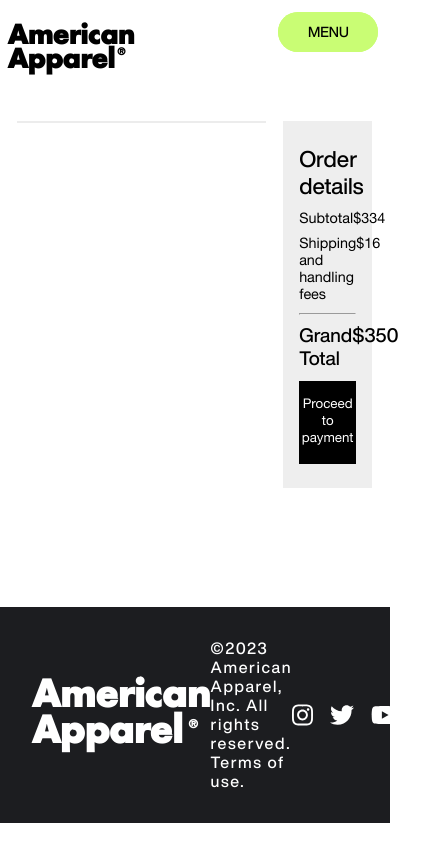
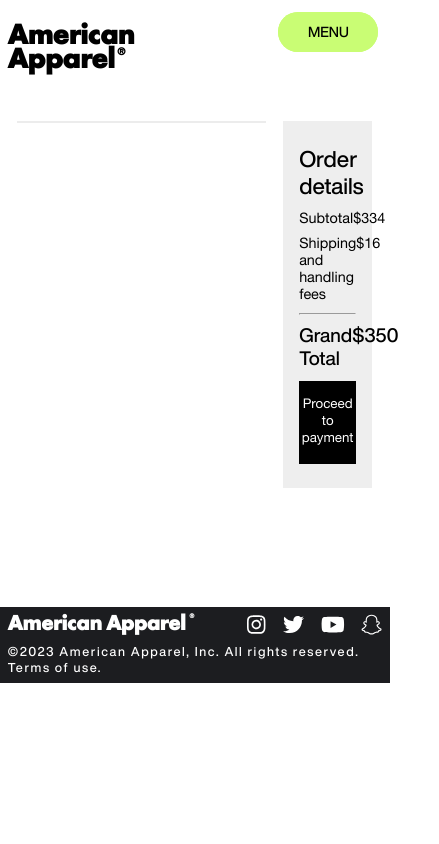
Before and after one commit to PiyushG-dev/e-commerce-app-main, a React (Vite) app: page /cart in a window 390 px wide. Shown: the whole page, 439 px wide, since content can reach past the window. Built offline with nearby package versions, Linux system fonts and the light colour scheme.

Commit message:
responsive shop page

```diff
--- a/src/components/about/About.module.css
+++ b/src/components/about/About.module.css
@@ -1,6 +1,6 @@
 .wrapper{
-    padding-left: 2rem;
-    padding-right: 2rem;
+    padding-left: 2vw;
+    padding-right: 2vw;
     padding-bottom: 14vmax;
     display: flex;
     justify-content: space-between;
@@ -38,3 +38,27 @@
     font-size: 1rem;
     text-transform: uppercase;
 }
+/* tablet version */
+
+@media (max-width:1000px){
+    .wrapper{
+        flex-direction: column;
+        align-items: center;
+        text-align: center;
+        gap: 4vmax;
+    }
+
+    .left{
+        width: 80%;
+    }
+
+    .left h1{
+        font-size: 4vmax;
+    }
+
+    .right{
+        width: 80%;
+        gap: 2vmax;
+        align-items: center;
+    }
+}
--- a/src/components/acknowledge/Acknowledge.module.css
+++ b/src/components/acknowledge/Acknowledge.module.css
@@ -22,13 +22,14 @@
 
 .container h2{
     font-family: mono;
+    font-size: 2vmax;
     margin-bottom: 2rem;
 }
 
 .button{
     font-family: mono;
     color: #fff;
-    padding: 1.5rem 3rem;
+    padding: 1.2rem 2.5rem;
     border-radius: 2rem;
     background-color: #1c1d20;
     cursor: pointer;
--- a/src/components/footer/Footer.jsx
+++ b/src/components/footer/Footer.jsx
@@ -11,6 +11,7 @@ import {
 const Footer = () => {
   return (
     <section className={styles.wrapper}>
+      <div className={styles.container}>
         <div className={styles.logo}>
           <h1>American</h1>
           <h1>
@@ -26,6 +27,10 @@ const Footer = () => {
           <FontAwesomeIcon icon={faYoutube} />
           <FontAwesomeIcon icon={faSnapchat} />
         </div>
+      </div>
+      <div className={styles.copyright_mobile}>
+        ©2023 American Apparel, Inc. All rights reserved. Terms of use.
+      </div>
     </section>
   );
 };
--- a/src/components/footer/Footer.module.css
+++ b/src/components/footer/Footer.module.css
@@ -1,6 +1,9 @@
 .wrapper{
-    padding: 2rem 2rem;
+    padding: 2vw 2vw;
     background: #1c1d20;
+}
+
+.container{
     display: flex;
     justify-content: space-between;
     align-items: center;
@@ -9,8 +12,8 @@
 .logo{
     color: #fff;
     font-family: futura;
-    font-size: 1.5rem;
-    line-height: 2.2rem;
+    font-size: 1.5vmax;
+    line-height: 2.4vmax;
     display: flex;
     flex-direction: column;
     position: relative;
@@ -21,10 +24,10 @@
 }
 
 .registered{
-    font-size: .7rem;
+    font-size: .7vmax;
     position: absolute;
-    top: -.5rem;
-    right: .8rem;
+    top: -1vmax;
+    right: .8vmax;
 }
 
 .socials{
@@ -37,5 +40,39 @@
 .copyright{
     color: #fff;
     font-family: helve-med;
+    font-size: 1.5vmax;
     letter-spacing: .1rem;
 }
+
+.copyright_mobile{
+    display: none;
+}
+
+/* mobile version */
+
+@media (max-width:650px){
+    .logo{
+        flex-direction: row;
+        gap: .5vmax;
+    }
+
+    .registered{
+        right: -1vmax;
+    }
+    .copyright{
+        display: none;
+    }
+
+    .copyright_mobile{
+        color: #fff;
+        font-family: helve-med;
+        font-size: 1.5vmax;
+        letter-spacing: .1rem;
+        display: block;
+        padding-top: .5rem;
+    }
+
+    .socials{
+        font-size: 2.5vmax;
+    }
+}
--- a/src/components/gallery/Gallery.module.css
+++ b/src/components/gallery/Gallery.module.css
@@ -11,7 +11,7 @@
     display: flex;
     flex-direction: column;
     width: 25%;
-    gap: 2rem;
+    gap: 2vw;
     white-space: nowrap;
     min-width: 250px;
     position: relative;
@@ -31,7 +31,7 @@
     display: flex;
     flex-direction: column;
     width: 25%;
-    gap: 2rem;
+    gap: 2vw;
     white-space: nowrap;
     min-width: 250px;
     position: relative;
@@ -51,7 +51,7 @@
     display: flex;
     flex-direction: column;
     width: 25%;
-    gap: 2rem;
+    gap: 2vw;
     white-space: nowrap;
     min-width: 250px;
     position: relative;
@@ -71,7 +71,7 @@
     display: flex;
     flex-direction: column;
     width: 25%;
-    gap: 2rem;
+    gap: 2vw;
     white-space: nowrap;
     min-width: 250px;
     position: relative;
--- a/src/components/hero/Hero.module.css
+++ b/src/components/hero/Hero.module.css
@@ -59,10 +59,6 @@
         line-height: 12vmax;
     }
 
-    .hero_text_container h1{
-        font-size: 13vw;
-    }
-
     .wrapper h2{
         font-size: 3vmax;
         margin-top: 2vmax;
@@ -72,12 +68,10 @@
 
 /* mobile version */
 
-@media (max-width:600px) {
+@media (max-width:650px) {
     .wrapper{
         padding-top: 6vw;
     }
-
-
     .hero_text_container{
         display: block;
         text-align: center;
--- a/src/components/item/Item.module.css
+++ b/src/components/item/Item.module.css
@@ -26,3 +26,9 @@
     color: #808080;
     text-decoration: line-through;
 }
+
+@media (max-width:650px){
+    .item{
+      width: 40%;
+    }
+}
--- a/src/components/navbar/Navbar.jsx
+++ b/src/components/navbar/Navbar.jsx
@@ -17,7 +17,6 @@ const Navbar = () => {
   const btn = useRef(null);
   const mobile_menu = useRef(null);
   const [isActive, setIsActive] = useState(false);
-  const screenWidth = window.innerWidth;
 
   const variants = {
     open: {
@@ -36,52 +35,50 @@ const Navbar = () => {
     },
   };
 
-  // useEffect(() => {
-  //   if (screenWidth > 600) {
-  //     gsap.to(btn.current, {
-  //       scrollTrigger: {
-  //         trigger: document.documentElement,
-  //         start: 0,
-  //         end: window.innerHeight,
-  //         onLeave: () => {
-  //           gsap.to(btn.current, {
-  //             scale: 1,
-  //             duration: 0.25,
-  //             ease: "power1.out",
-  //           });
-  //         },
-  //         onEnterBack: () => {
-  //           gsap.to(btn.current, {
-  //             scale: 0,
-  //             duration: 0.25,
-  //             ease: "power1.out",
-  //           });
-  //         },
-  //       },
-  //     });
-  //     gsap.to(mobile_menu.current, {
-  //       scrollTrigger: {
-  //         trigger: document.documentElement,
-  //         start: 0,
-  //         end: window.innerHeight,
-  //         onLeave: () => {
-  //           gsap.to(mobile_menu.current, {
-  //             scale: 1,
-  //             duration: 0.25,
-  //             ease: "power1.out",
-  //           });
-  //         },
-  //         onEnterBack: () => {
-  //           gsap.to(mobile_menu.current, {
-  //             scale: 0,
-  //             duration: 0.25,
-  //             ease: "power1.out",
-  //           });
-  //         },
-  //       },
-  //     });
-  //   }
-  // }, []);
+  useEffect(() => {
+    gsap.to(btn.current, {
+      scrollTrigger: {
+        trigger: document.documentElement,
+        start: 0,
+        end: window.innerHeight,
+        onLeave: () => {
+          gsap.to(btn.current, {
+            scale: 1,
+            duration: 0.25,
+            ease: "power1.out",
+          });
+        },
+        onEnterBack: () => {
+          gsap.to(btn.current, {
+            scale: 0,
+            duration: 0.25,
+            ease: "power1.out",
+          });
+        },
+      },
+    });
+    gsap.to(mobile_menu.current, {
+      scrollTrigger: {
+        trigger: document.documentElement,
+        start: 0,
+        end: window.innerHeight,
+        onLeave: () => {
+          gsap.to(mobile_menu.current, {
+            scale: 1,
+            duration: 0.25,
+            ease: "power1.out",
+          });
+        },
+        onEnterBack: () => {
+          gsap.to(mobile_menu.current, {
+            scale: 0,
+            duration: 0.25,
+            ease: "power1.out",
+          });
+        },
+      },
+    });
+  }, []);
 
   return (
     <div className={styles.wrapper}>
--- a/src/components/navbar/Navbar.module.css
+++ b/src/components/navbar/Navbar.module.css
@@ -138,9 +138,7 @@
 
 /* mobile version */
 
-@media (max-width:600px){
-
-
+@media (max-width:650px){
     .logo{
         font-size: .8rem;
         line-height: 1.5rem;
--- a/src/components/popular/Popular.module.css
+++ b/src/components/popular/Popular.module.css
@@ -1,9 +1,10 @@
 .wrapper{
-    padding-left: 2rem;
-    padding-right: 2rem;
+    padding-left: 2vw;
+    padding-right: 2vw;
     padding-bottom: 14vmax;
     display: flex;
     flex-direction: column;
+
 }
 .heading{
    padding-bottom: 1rem;
@@ -20,3 +21,23 @@
     justify-content: space-between;
     gap: 1rem;
 }
+
+/* tablet version */
+@media(max-width:1000px){
+    .wrapper{
+        align-items: center;
+    }
+}
+
+
+/* mobile version */
+
+@media (max-width:650px){
+
+
+   .container{
+    flex-wrap: wrap;
+    justify-content: center;
+   }
+
+}
```
Lines whose indentation alone changed are shown as unchanged.
